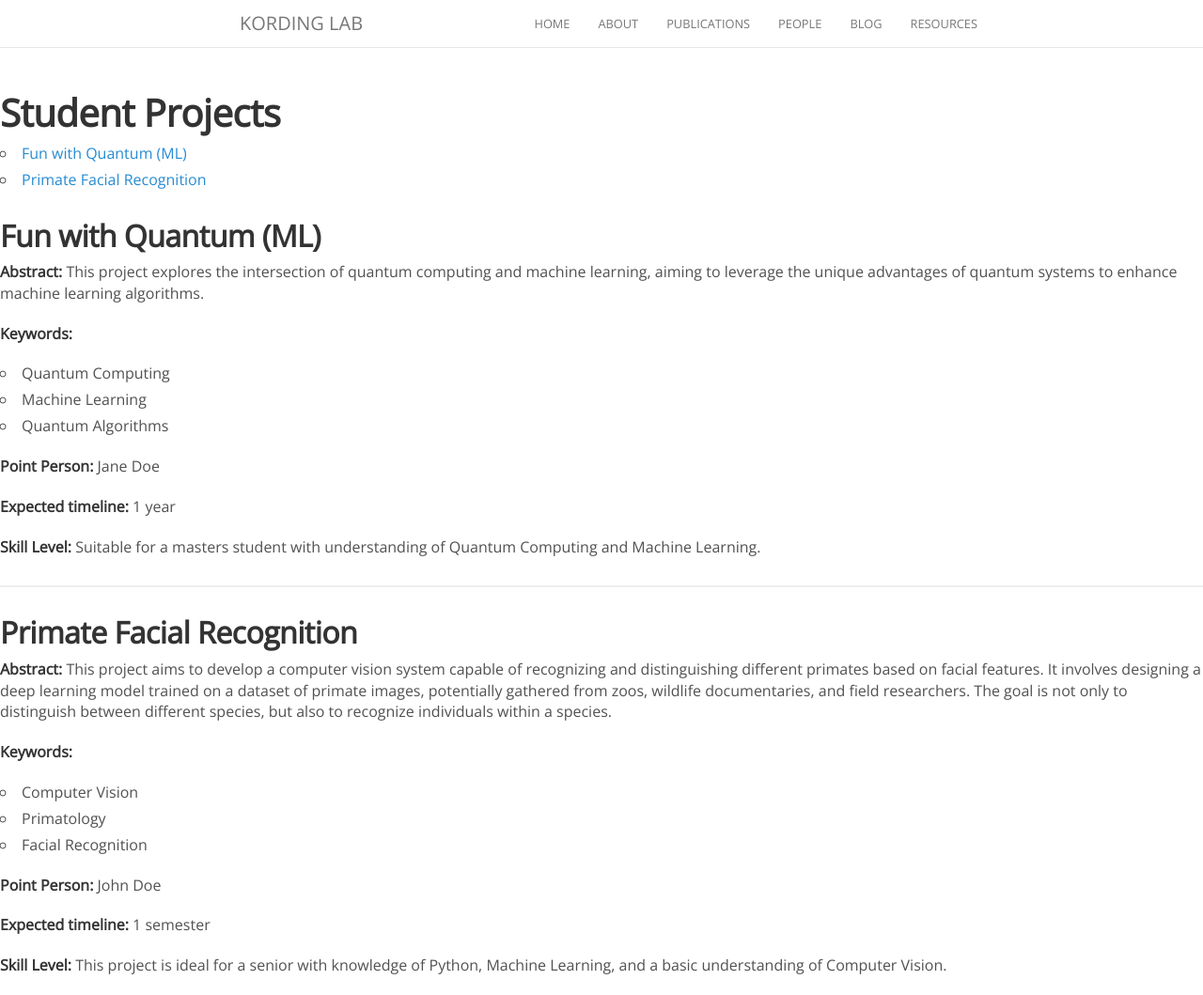
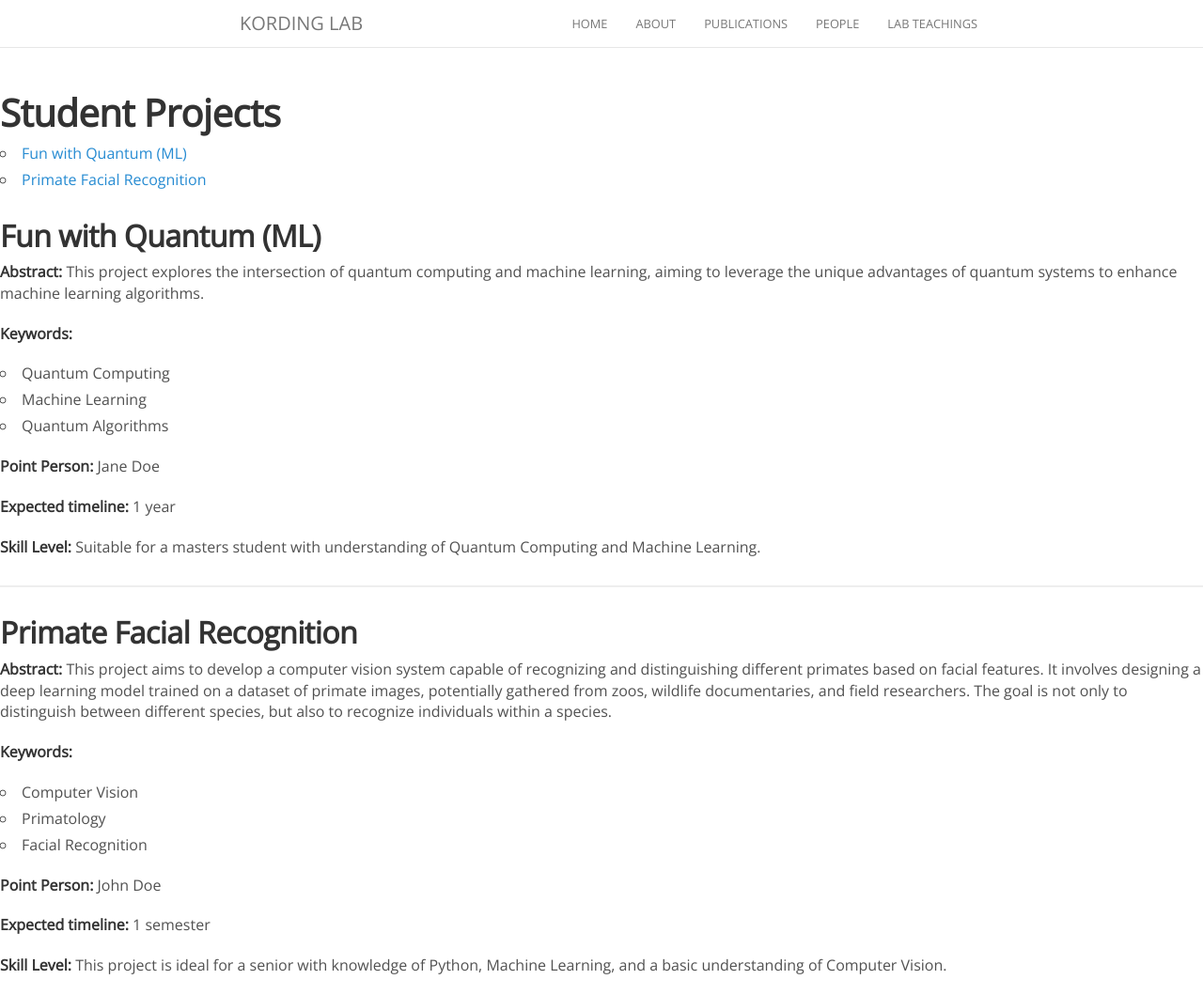
Before and after one commit to KordingLab/KordingLab.github.io, a Jekyll site: the page built from abstracts.md, in a window 1280 px wide and 1059 px high. Shown: the whole window at 94% size. Built offline with Jekyll 4.4.1, drawn with Linux system fonts in a browser that asks for light colours; nearby versions of some CDN libraries; comment, search, counter and statistics services are not loaded.

Commit message:
Update _config.yml to remove blog from header

```diff
--- a/_config.yml
+++ b/_config.yml
@@ -30,11 +30,11 @@ nav:
     href:           "/publication"
   - name:           "people"
     href:           "/people"
-  - name:           "blog"
-    href:           "/blog"
-#   - name:           "abstracts" # felipe added 230602
+  # - name:           "blog"
+    # href:           "/blog"
+#   - name:           "abstracts"
 #     href:           "/abstracts"
-  - name:           "resources"
+  - name:           "lab teachings"
     href:           "/resources"
 
 # Sass
```
